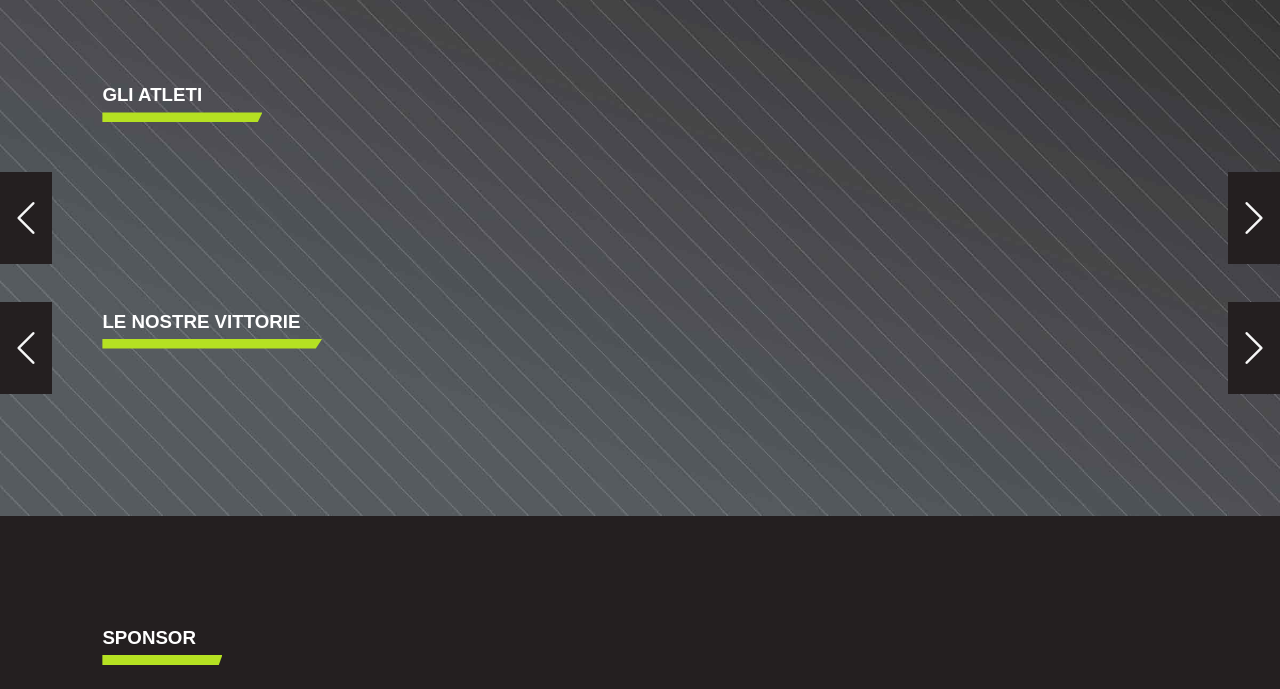
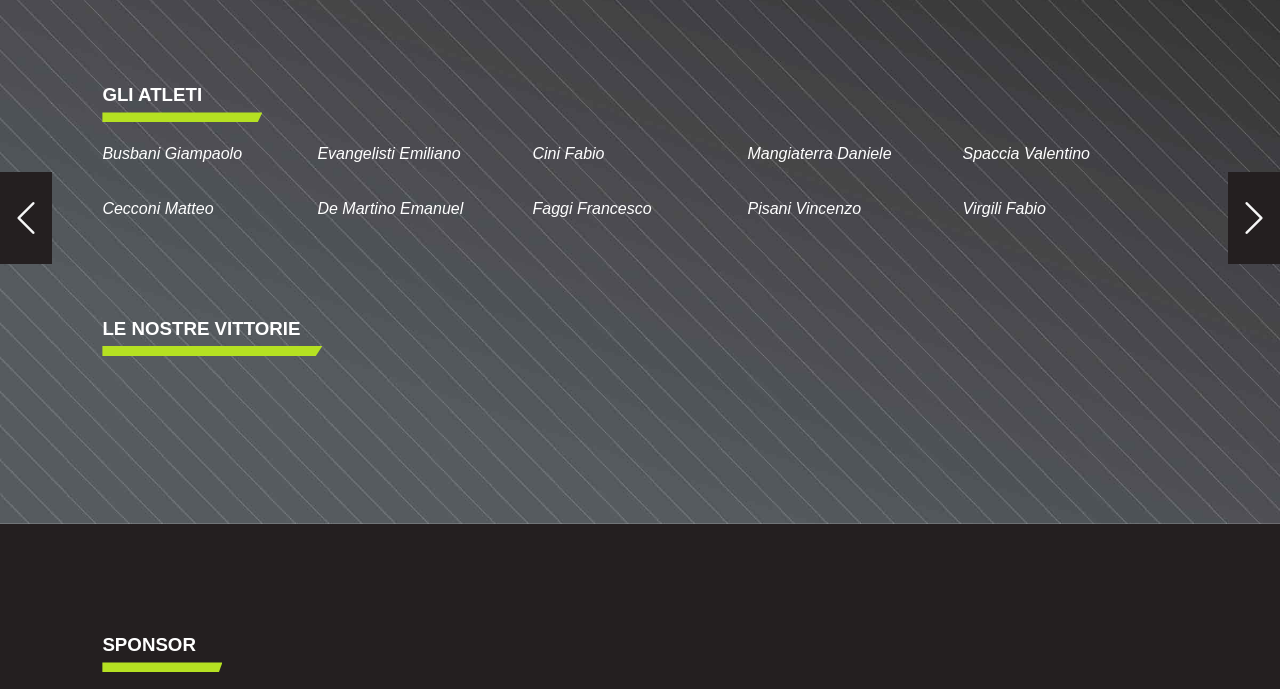
Before and after one commit to guido-an/capitani, a website built with Parcel: page index.html in a window 1280 px wide. Shown: the part 1260-1949 px from the top of the page. Built offline with nearby package versions, Linux system fonts and the light colour scheme; files whose address does not match are found by name.

Commit message:
carousel athletes and instagram fixed

```diff
--- a/css/main.css
+++ b/css/main.css
@@ -337,13 +337,23 @@ header {
         right: -20px;
         top: 350px
     }
-    #names-container {
+    /* #names-container {
         display: flex;
         justify-content: space-evenly;
-    }
+    } */
     #atleti-carousel-container {
         position: relative
     }
+
+    .names{
+      display: flex;
+      justify-content: space-evenly;
+      text-align: left;
+  }
+  .names p {
+    width: 20%;
+    font-style: italic;
+  }
 }
 
 
@@ -452,10 +462,10 @@ header {
         right: -20px;
         top: 220px
     }
-    #names-container {
+    /* #names-container {
         display: flex;
         justify-content: space-evenly;
-    }
+    } */
 }
 
 
--- a/index.html
+++ b/index.html
@@ -40,7 +40,7 @@
             <p> seguici su:</p>
             <div>
                 <a href="https://www.facebook.com/capitanicycling" target="_blank"><img src="img/icons/fb-icon.png" alt="fb-icon"></a>
-                <a href="https://i.instagram.com/capitaniasd_cyclingteam/"><img src="img/icons/instagrm-icon.png" alt="instagram-icon"></a>
+                <a href="https://i.instagram.com/capitaniasd_cyclingteam/" target="_blank"><img src="img/icons/instagrm-icon.png" alt="instagram-icon"></a>
             </div>
         </div>
     </header>
@@ -71,20 +71,21 @@
                     <h3>GLI ATLETI</h3>
                     <div class="divider"></div>
                 </div>
-                <div id="names-container">
-                    <div id="atleti-arrows-container">
-                        <a href="#" id="prev-arrow-atleti"><img src="img/icons/arrow-prev.png"></a>
-                        <a href="#" id="next-arrow-atleti"><img src="img/icons/arrow-next.png"></a>
+                <div id="container-names">
+                    <div class="names">
+                       <p>Busbani Giampaolo</p>
+                       <p>Evangelisti Emiliano</p>
+                       <p>Cini Fabio</p>
+                       <p>Mangiaterra Daniele</p>
+                       <p>Spaccia Valentino</p>
                     </div>
-                    <div id="carousel-atleties">
-                        <!-- JS LOGIC HERE -->
+                    <div class="names">
+                      <p>Cecconi Matteo</p>
+                      <p>De Martino Emanuel</p>
+                      <p>Faggi Francesco</p>
+                      <p>Pisani Vincenzo</p>
+                      <p>Virgili Fabio</p>
                     </div>
-                    <!-- <p>Busbani Giampaolo</p>
-      <p>Faggi Francesco</p>
-      <p>Cini Fabio</p>
-      <p>Emanuel De Martino</p>
-      <p>Cecconi Matteo</p>
-      <p>Pisani Vincenzo</p> -->
                 </div>
             </div>
         </div>
--- a/js/carousel-athletes/athletes.js
+++ b/js/carousel-athletes/athletes.js
@@ -23,6 +23,27 @@ const athletes = [
   {
     img: 'img/atleti/vincenzo-pisani.jpg',
     name: 'vincenzo-pisani'
+  },
+  {
+    img: 'img/gli-atleti/img-1.png',
+    name: 'Busbani Giampaola Cecconi Matteo'
+  },
+  {
+    img: 'img/gli-atleti/img-5.png',
+    name: 'Evangelisti Emiliano De Martino Emanuel'
+  },
+  {
+    img: 'img/gli-atleti/img-3.png',
+    name: 'Cini Fabio Faggi Francesco'
+
+  },
+  {
+    img: 'img/gli-atleti/img-4.png',
+    name: 'Mangiaterra Daniele Pisani Vincenzo'
+  },
+  {
+    img: 'img/gli-atleti/img-2.png',
+    name: 'Spaccia Valentino Virgili Fabio'
   }
 
 ]
--- a/js/carousel-victories/victories.js
+++ b/js/carousel-victories/victories.js
@@ -44,8 +44,6 @@ const victories = [{
   img: 'img/vittorie/la-granfondo-gavia-mortirolo-damiano-cunego.jpg',
   name: 'LA GRANFONDO GAVIA MORTIROLO DAMIANO CUNEGO',
   date: ''
-    },
-
-
+}
 
 ]
```
Also changed, not shown: js/carousel-victories/index.js (+4 -4 lines). Lines whose indentation alone changed are shown as unchanged.
